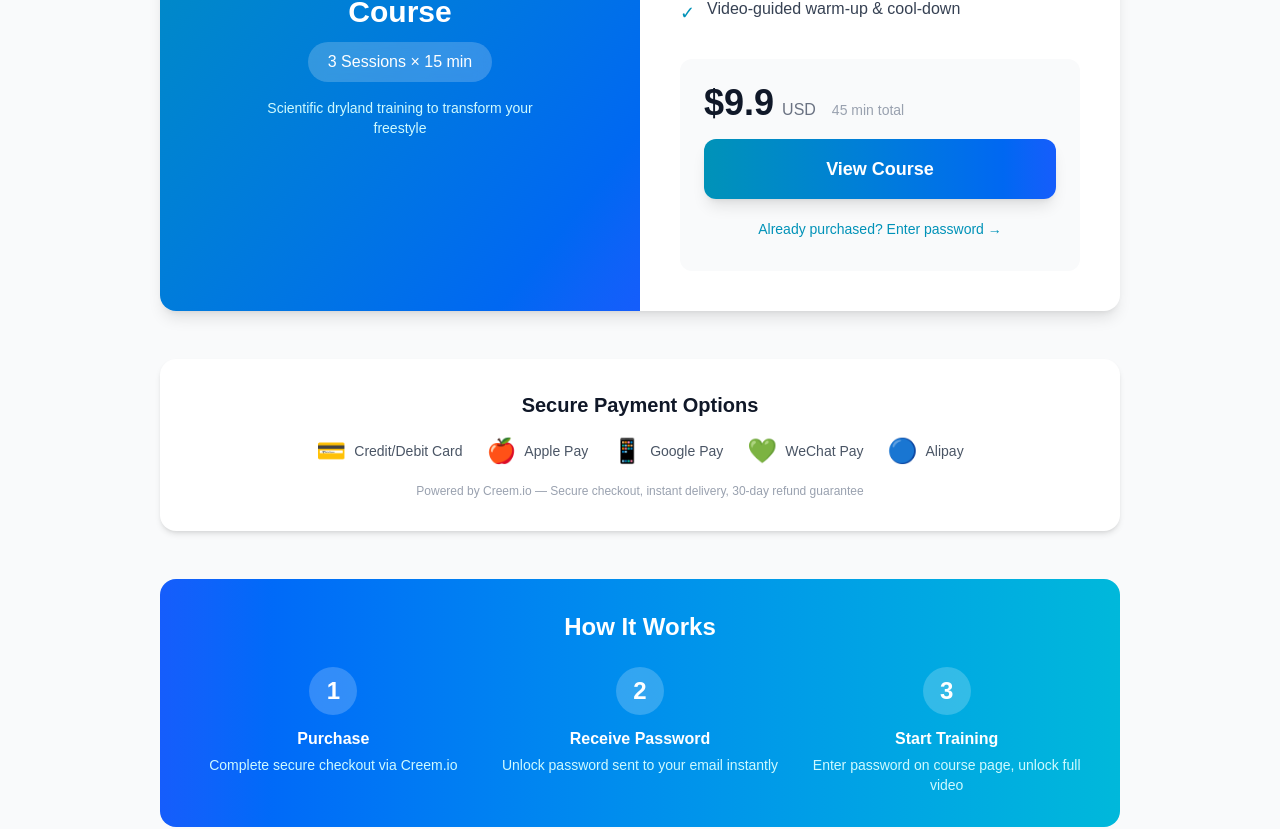
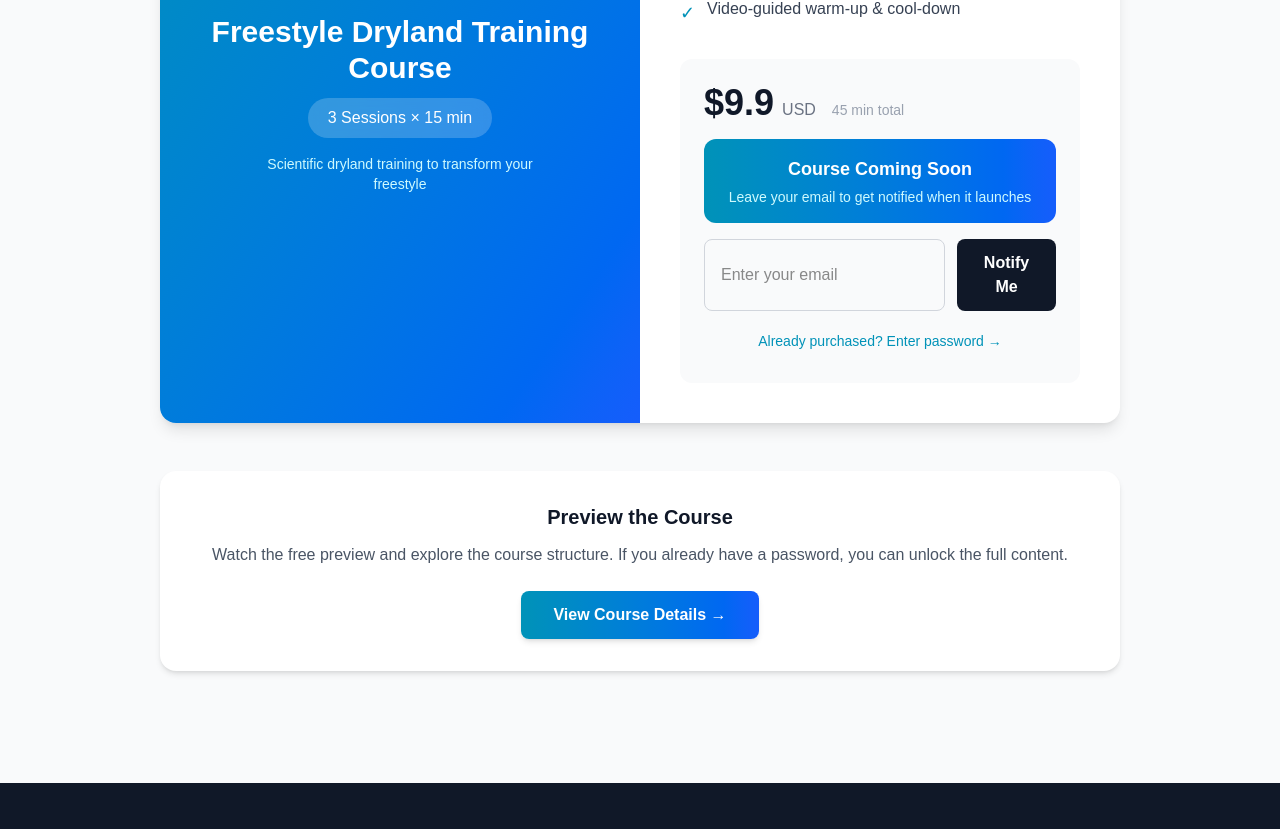
Before and after one commit to meliatech0103/dryland-swim-lab, a Next.js app: page /paid in a window 1280 px wide. Shown: the part 419-1248 px from the top of the page. Built offline with nearby package versions, Linux system fonts and the light colour scheme.

Commit message:
Remove purchase claims until Creem checkout is ready: show coming-soon + email signup

```diff
--- a/app/paid/lesson/[id]/page.tsx
+++ b/app/paid/lesson/[id]/page.tsx
@@ -124,12 +124,12 @@ export default function LessonPage() {
             </h2>
             <p className="mb-6 text-cyan-100">
               {language === 'en'
-                ? `Full course: ${lesson.sessions} sessions (${formatDuration(lesson.video.duration)} total). Purchase to unlock the complete training program.`
-                : `完整课程：${lesson.sessions}节（总计${formatDuration(lesson.video.duration)}）。购买后解锁完整训练。`}
+                ? `Full course: ${lesson.sessions} sessions (${formatDuration(lesson.video.duration)} total). Enter your password to unlock the complete training program.`
+                : `完整课程：${lesson.sessions}节（总计${formatDuration(lesson.video.duration)}）。输入密码解锁完整训练。`}
             </p>
 
             <div className="flex flex-col sm:flex-row gap-4 justify-center">
-              {/* Creem 购买按钮 */}
+              {/* Creem 购买按钮 - 仅在链接配置后显示 */}
               {lesson.creemLink && lesson.creemLink !== '#' ? (
                 <a
                   href={lesson.creemLink}
@@ -137,7 +137,7 @@ export default function LessonPage() {
                   rel="noopener noreferrer"
                   className="bg-white text-blue-600 px-8 py-3 rounded-lg font-semibold hover:bg-blue-50 transition-colors inline-block"
                 >
-                  {language === 'en' ? `Buy for $${lesson.price}` : `购买 ¥${lesson.price}`}
+                  {language === 'en' ? `Buy for $${lesson.price}` : `购买 $${lesson.price}`}
                 </a>
               ) : null}
 
@@ -154,11 +154,19 @@ export default function LessonPage() {
               </button>
             </div>
 
-            <p className="text-cyan-200 text-sm mt-4">
-              {language === 'en'
-                ? '💡 Password is sent to your email after purchase via Creem.io'
-                : '💡 购买后密码将通过 Creem.io 自动发送至您的邮箱'}
-            </p>
+            {lesson.creemLink && lesson.creemLink !== '#' ? (
+              <p className="text-cyan-200 text-sm mt-4">
+                {language === 'en'
+                  ? '💡 Password is sent to your email after purchase via Creem.io'
+                  : '💡 购买后密码将通过 Creem.io 自动发送至您的邮箱'}
+              </p>
+            ) : (
+              <p className="text-cyan-200 text-sm mt-4">
+                {language === 'en'
+                  ? '💡 If you have already purchased, enter the password from your purchase confirmation email'
+                  : '💡 如果您已购买，请输入购买确认邮件中的密码'}
+              </p>
+            )}
           </div>
         )}
 
--- a/app/paid/page.tsx
+++ b/app/paid/page.tsx
@@ -1,13 +1,26 @@
 'use client';
 
+import { useState } from 'react';
 import Header from '@/components/Header';
 import Footer from '@/components/Footer';
 import { useLanguage } from '@/lib/LanguageContext';
 import { lessons } from '@/lib/lessons';
+import Link from 'next/link';
 
 export default function PaidPage() {
   const { language } = useLanguage();
-  const lesson = lessons[0]; // 单一产品：自由泳陆上训练课程
+  const lesson = lessons[0];
+  const [email, setEmail] = useState('');
+  const [isSubmitted, setIsSubmitted] = useState(false);
+
+  const handleSubmit = (e: React.FormEvent) => {
+    e.preventDefault();
+    if (email) {
+      setIsSubmitted(true);
+    }
+  };
+
+  const hasCreemLink = lesson.creemLink && lesson.creemLink !== '#';
 
   return (
     <div className="min-h-screen flex flex-col bg-gray-50">
@@ -35,7 +48,7 @@ export default function PaidPage() {
               </p>
             </div>
 
-            {/* 右侧：课程信息 + 购买 */}
+            {/* 右侧：课程信息 */}
             <div className="p-8 md:p-10 flex flex-col justify-center">
               <h1 className="text-3xl md:text-4xl font-bold text-gray-900 mb-3">
                 {lesson.title[language]}
@@ -54,7 +67,7 @@ export default function PaidPage() {
                 ))}
               </ul>
 
-              {/* 价格 + 购买 */}
+              {/* 价格 + 操作区 */}
               <div className="bg-gray-50 rounded-xl p-6">
                 <div className="flex items-baseline gap-2 mb-4">
                   <span className="text-4xl font-black text-gray-900">${lesson.price}</span>
@@ -66,7 +79,9 @@ export default function PaidPage() {
                   </span>
                 </div>
 
-                {lesson.creemLink && lesson.creemLink !== '#' ? (
+                {hasCreemLink ? (
+                  /* Creem 链接已配置：显示购页按钮 */
+                  <>
                     <a
                       href={lesson.creemLink}
                       target="_blank"
@@ -75,15 +90,6 @@ export default function PaidPage() {
                     >
                       {language === 'en' ? 'Buy Now — $9.9' : '立即购买 — $9.9'}
                     </a>
-                ) : (
-                  <a
-                    href={`/paid/lesson/${lesson.id}`}
-                    className="block w-full text-center py-4 bg-gradient-to-r from-cyan-600 to-blue-600 text-white font-bold text-lg rounded-xl hover:from-cyan-700 hover:to-blue-700 transition-all shadow-lg hover:shadow-xl"
-                  >
-                    {language === 'en' ? 'View Course' : '查看课程'}
-                  </a>
-                )}
-
                     <a
                       href={`/paid/lesson/${lesson.id}`}
                       className="block w-full text-center py-2 mt-3 text-cyan-600 text-sm font-medium hover:text-cyan-700 transition-colors"
@@ -92,12 +98,83 @@ export default function PaidPage() {
                         ? 'Already purchased? Enter password →'
                         : '已购买？输入密码解锁 →'}
                     </a>
+                  </>
+                ) : (
+                  /* Creem 链接未配置：显示即将上线 */
+                  <>
+                    <div className="bg-gradient-to-r from-cyan-600 to-blue-600 rounded-xl p-4 text-white text-center mb-4">
+                      <div className="text-lg font-bold mb-1">
+                        {language === 'en' ? 'Course Coming Soon' : '课程即将上线'}
+                      </div>
+                      <p className="text-cyan-100 text-sm">
+                        {language === 'en'
+                          ? 'Leave your email to get notified when it launches'
+                          : '留下邮箱，课程上线时第一时间通知您'}
+                      </p>
+                    </div>
+
+                    {!isSubmitted ? (
+                      <form onSubmit={handleSubmit} className="mb-3">
+                        <div className="flex gap-3">
+                          <input
+                            type="email"
+                            value={email}
+                            onChange={(e) => setEmail(e.target.value)}
+                            placeholder={language === 'en' ? 'Enter your email' : '输入您的邮箱'}
+                            required
+                            className="flex-1 px-4 py-3 border border-gray-300 rounded-lg focus:outline-none focus:ring-2 focus:ring-cyan-500 focus:border-transparent"
+                          />
+                          <button
+                            type="submit"
+                            className="px-6 py-3 bg-gray-900 text-white font-semibold rounded-lg hover:bg-gray-800 transition-colors"
+                          >
+                            {language === 'en' ? 'Notify Me' : '通知我'}
+                          </button>
+                        </div>
+                      </form>
+                    ) : (
+                      <div className="bg-green-50 border border-green-200 rounded-lg p-3 mb-3 text-center">
+                        <span className="text-green-700 font-medium text-sm">
+                          ✓ {language === 'en' ? 'You\'re on the list!' : '预约成功！'}
+                        </span>
+                      </div>
+                    )}
+
+                    <a
+                      href={`/paid/lesson/${lesson.id}`}
+                      className="block w-full text-center py-2 text-cyan-600 text-sm font-medium hover:text-cyan-700 transition-colors"
+                    >
+                      {language === 'en'
+                        ? 'Already purchased? Enter password →'
+                        : '已购买？输入密码解锁 →'}
+                    </a>
+                  </>
+                )}
               </div>
             </div>
           </div>
         </div>
 
-        {/* 支付方式说明 */}
+        {/* 课程详情入口 */}
+        <div className="bg-white rounded-2xl shadow-md p-8 mb-12 text-center">
+          <h3 className="text-xl font-bold text-gray-900 mb-3">
+            {language === 'en' ? 'Preview the Course' : '预览课程内容'}
+          </h3>
+          <p className="text-gray-600 mb-6">
+            {language === 'en'
+              ? 'Watch the free preview and explore the course structure. If you already have a password, you can unlock the full content.'
+              : '观看免费预览，了解课程结构。如果您已有密码，可以解锁完整内容。'}
+          </p>
+          <Link
+            href={`/paid/lesson/${lesson.id}`}
+            className="inline-block px-8 py-3 bg-gradient-to-r from-cyan-600 to-blue-600 text-white font-semibold rounded-lg hover:from-cyan-700 hover:to-blue-700 transition-all shadow-md"
+          >
+            {language === 'en' ? 'View Course Details' : '查看课程详情'} →
+          </Link>
+        </div>
+
+        {/* 支付方式说明 - 仅在 Creem 链接配置后显示 */}
+        {hasCreemLink && (
           <div className="bg-white rounded-2xl shadow-md p-8 mb-12">
             <h3 className="text-xl font-bold text-gray-900 mb-4 text-center">
               {language === 'en' ? 'Secure Payment Options' : '安全支付方式'}
@@ -130,48 +207,7 @@ export default function PaidPage() {
                 : '由 Creem.io 提供支付服务 — 安全结算，即时交付，30天退款保证'}
             </p>
           </div>
-
-        {/* 购买流程说明 */}
-        <div className="bg-gradient-to-r from-blue-600 to-cyan-500 rounded-2xl p-8 text-white text-center">
-          <h3 className="text-2xl font-bold mb-6">
-            {language === 'en' ? 'How It Works' : '购买流程'}
-          </h3>
-          <div className="grid grid-cols-1 md:grid-cols-3 gap-6">
-            <div>
-              <div className="w-12 h-12 mx-auto bg-white/20 rounded-full flex items-center justify-center mb-3 text-2xl font-bold">1</div>
-              <h4 className="font-semibold mb-1">
-                {language === 'en' ? 'Purchase' : '购买课程'}
-              </h4>
-              <p className="text-cyan-100 text-sm">
-                {language === 'en'
-                  ? 'Complete secure checkout via Creem.io'
-                  : '通过 Creem.io 完成安全支付'}
-              </p>
-            </div>
-            <div>
-              <div className="w-12 h-12 mx-auto bg-white/20 rounded-full flex items-center justify-center mb-3 text-2xl font-bold">2</div>
-              <h4 className="font-semibold mb-1">
-                {language === 'en' ? 'Receive Password' : '获取密码'}
-              </h4>
-              <p className="text-cyan-100 text-sm">
-                {language === 'en'
-                  ? 'Unlock password sent to your email instantly'
-                  : '解锁密码即时发送至您的邮箱'}
-              </p>
-            </div>
-            <div>
-              <div className="w-12 h-12 mx-auto bg-white/20 rounded-full flex items-center justify-center mb-3 text-2xl font-bold">3</div>
-              <h4 className="font-semibold mb-1">
-                {language === 'en' ? 'Start Training' : '开始训练'}
-              </h4>
-              <p className="text-cyan-100 text-sm">
-                {language === 'en'
-                  ? 'Enter password on course page, unlock full video'
-                  : '在课程页输入密码，解锁完整视频'}
-              </p>
-            </div>
-          </div>
-        </div>
+        )}
       </main>
 
       <Footer />
```
Lines whose indentation alone changed are shown as unchanged.
